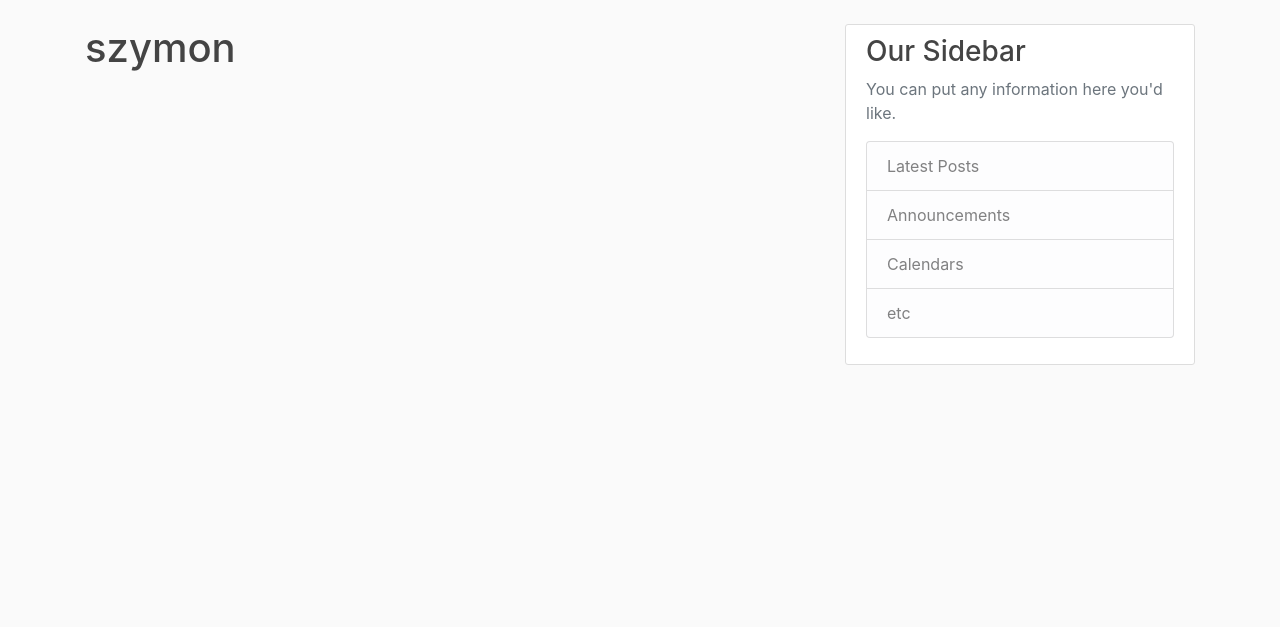
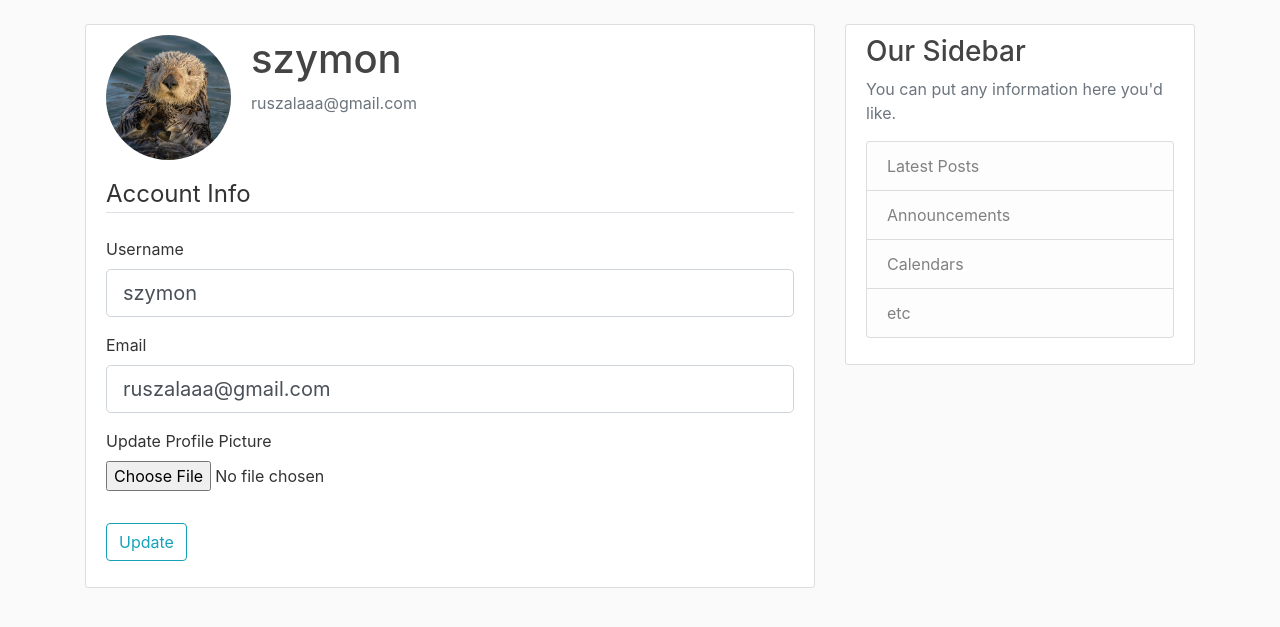
Before and after one commit to szymonruszala5/flask-blog, a Flask app: page /account in a window 1280 px wide. Shown: the part 56-683 px from the top of the page. Run offline with Flask 3, Linux system fonts and the light colour scheme; a user stored in the database is signed in; some libraries are stand-ins or nearby versions.

Commit message:
ep 7 26:58

```diff
--- a/flaskblog/forms.py
+++ b/flaskblog/forms.py
@@ -1,4 +1,6 @@
 from flask_wtf import FlaskForm
+from flask_wtf.file import FileField, FileAllowed
+from flask_login import current_user
 from wtforms import StringField, PasswordField, SubmitField, BooleanField
 from wtforms.validators import DataRequired, Length, Email, EqualTo, ValidationError
 from flaskblog.models import User
@@ -31,3 +33,31 @@ class LoginForm(FlaskForm):
     password = PasswordField("Password", validators=[DataRequired()])
     remember = BooleanField("Remember Me")
     submit = SubmitField("Log In")
+
+
+class UpdateAccountForm(FlaskForm):
+    username = StringField(
+        "Username", validators=[DataRequired(), Length(min=2, max=20)]
+    )
+    email = StringField("Email", validators=[DataRequired(), Email()])
+    picture = FileField(
+        "Update Profile Picture",
+        validators=[
+            FileAllowed(
+                ["jpg", "png"],
+            )
+        ],
+    )
+    submit = SubmitField("Update")
+
+    def validate_username(self, username):
+        if username.data != current_user.username:
+            user = User.query.filter_by(username=username.data).first()
+            if user:
+                raise ValidationError("That username is taken.")
+
+    def validate_email(self, email):
+        if email.data != current_user.email:
+            email = User.query.filter_by(email=email.data).first()
+            if email:
+                raise ValidationError("That email is taken.")
--- a/flaskblog/routes.py
+++ b/flaskblog/routes.py
@@ -1,6 +1,6 @@
 from flask import render_template, url_for, flash, redirect, request
 from flaskblog import app, db, bcrypt
-from flaskblog.forms import RegistrationForm, LoginForm
+from flaskblog.forms import RegistrationForm, LoginForm, UpdateAccountForm
 from flaskblog.models import User
 from flask_login import login_user, logout_user, login_required, current_user
 
@@ -68,7 +68,7 @@ def login():
         user = User.query.filter_by(email=form.email.data).first()
         if user and bcrypt.check_password_hash(user.password, form.password.data):
             login_user(user, remember=form.remember.data)
-            next_page = request.args.get('next')
+            next_page = request.args.get("next")
             if next_page:
                 return redirect(next_page)
             else:
@@ -84,7 +84,25 @@ def logout():
     return redirect(url_for("home"))
 
 
-@app.route("/account")
+@app.route("/account", methods=["GET", "POST"])
 @login_required
 def account():
-    return render_template("account.html", title="Account")
+    form = UpdateAccountForm()
+    if form.validate_on_submit():
+        current_user.username = form.username.data
+        current_user.email = form.email.data
+        db.session.commit()
+        flash("Your account has been updated", "success")
+        return redirect(url_for("account"))
+
+    elif request.method == "GET":
+        form.username.data = current_user.username
+        form.email.data = current_user.email
+
+    image_file = url_for("static", filename="profile_pics/" + current_user.image_file)
+    return render_template(
+        "account.html",
+        title="Account",
+        image_file=image_file,
+        form=form,
+    )
--- a/flaskblog/templates/account.html
+++ b/flaskblog/templates/account.html
@@ -1,4 +1,56 @@
 {% extends "layout.html" %}
 {% block content %}
-    <h1>{{ current_user.username }}</h1>
+<div class="content-section">
+    <div class="media">
+        <img class="rounded-circle account-img" src="{{ image_file }}">
+        <div class="media-body">
+            <h2 class="account-heading">{{ current_user.username }}</h2>
+            <p class="text-secondary">{{ current_user.email }}</p>
+        </div>
+    </div>
+    <form method="POST" action="" enctype="multipart/form-data">
+        {{ form.hidden_tag() }}
+        <fieldset class="form-group">
+            <legend class="border-bottom mb-4">Account Info</legend>
+            <div class="form-group">
+                {{ form.username.label(class="form-control-label") }}
+                {% if form.username.errors %}
+                {{ form.username(class="form-control form-control-lg is-invalid") }}
+                <div class="invalid-feedback">
+                    {% for error in form.username.errors %}
+                    <span>{{ error }}</span>
+                    {% endfor %}
+                </div>
+                {% else %}
+                {{ form.username(class="form-control form-control-lg") }}
+                {% endif %}
+            </div>
+            <div class="form-group">
+                {{ form.email.label(class="form-control-label") }}
+                {% if form.email.errors %}
+                {{ form.email(class="form-control form-control-lg is-invalid") }}
+                <div class="invalid-feedback">
+                    {% for error in form.email.errors %}
+                    <span>{{ error }}</span>
+                    {% endfor %}
+                </div>
+                {% else %}
+                {{ form.email(class="form-control form-control-lg") }}
+                {% endif %}
+            </div>
+            <div class="form-group">
+                {{ form.picture.label() }}
+                {{ form.picture(class="form-control-file") }}
+                {% if form.picture.errors %}
+                {% for error in form.picture.errors %}
+                <span class="text-danger">{{ error }}</span><br />
+                {% endfor %}
+                {% endif %}
+            </div>
+        </fieldset>
+        <div class="form-group">
+            {{ form.submit(class="btn btn-outline-info") }}
+        </div>
+    </form>
+</div>
 {% endblock %}
```
Also changed, not shown: flaskblog/static/profile_pics/default.jpg (added), instance/site.db.
